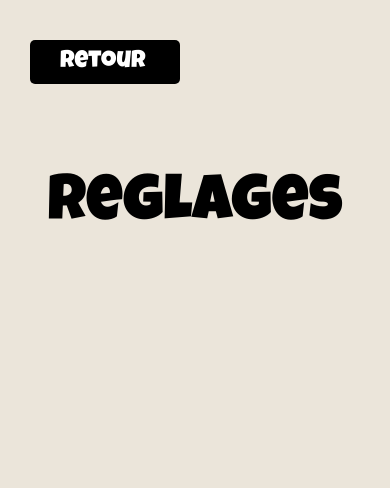
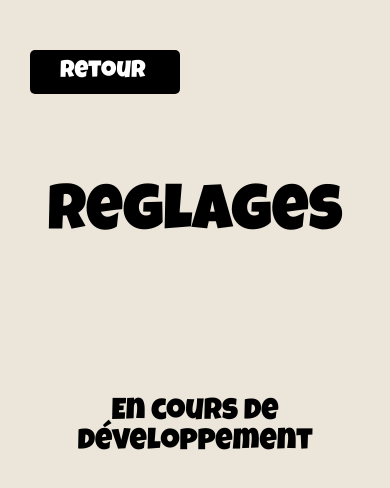
Before and after one commit to Yannmre03/ProjetChallengeMulti, a React Native app: screen /NavReglages in a window 390 px wide. Shown: the top 488 px of the page. Built offline with nearby package versions, Linux system fonts and the light colour scheme.

Commit message:
reglages modifiés

```diff
--- a/components/reglages.js
+++ b/components/reglages.js
@@ -8,11 +8,19 @@ function ReglagesPage ({navigation}){
                 <Text style={styles.TextRetour}>Retour</Text>
             </TouchableOpacity>
             <Text style={styles.title}>Reglages</Text>
+            <Text style={styles.text}>En cours de développement</Text>
         </View>
     );
 };
 
 const styles = StyleSheet.create({
+    text : {
+        marginTop: 100,
+        color: 'black',
+        fontSize: 30,
+        fontFamily: 'LuckiestGuy',
+        textAlign: 'center'
+    },
     buttonRetour: {
         backgroundColor: 'black',
         paddingHorizontal: 30,
@@ -39,6 +47,7 @@ const styles = StyleSheet.create({
     container: {
         flex: 1,
         padding: 20,
+        paddingTop:30,
         backgroundColor: '#EBE5DA'
     },
     title: {
```
